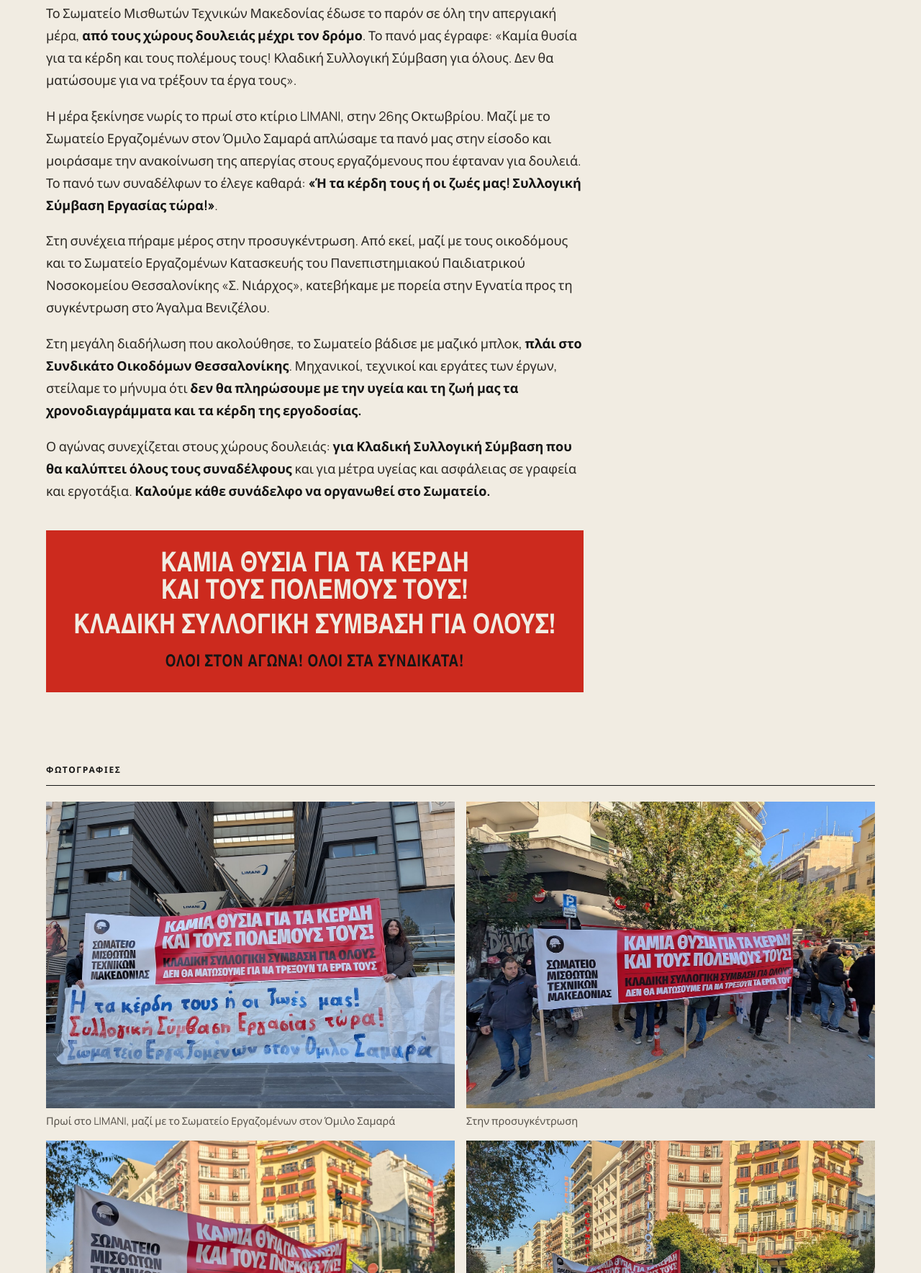
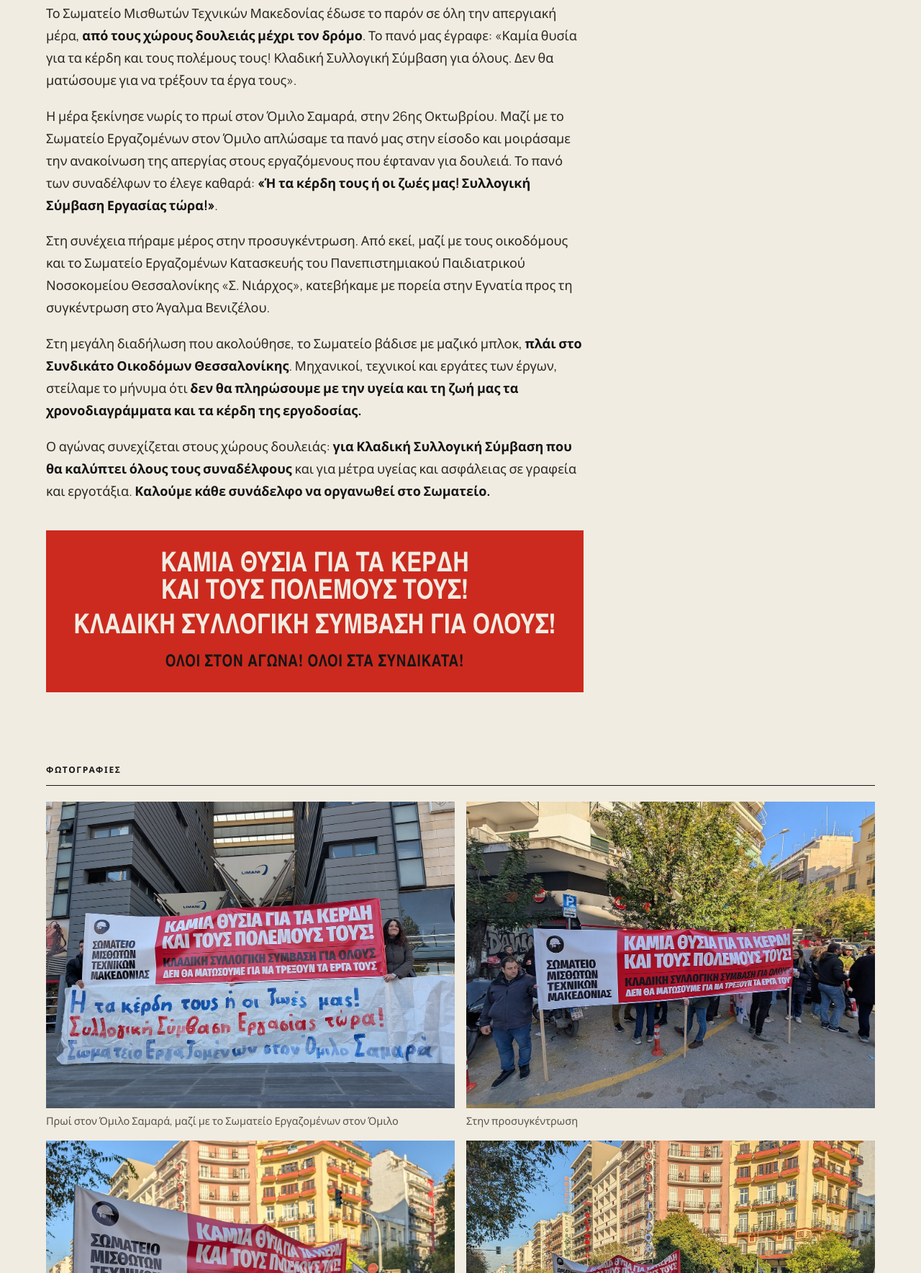
Before and after one commit to smtm-thess/site, an Astro site: page /anakoinoseis/2026-11-26-antapokrisi-apergia-25-noemvri in a window 1280 px wide. Shown: the part 1517-3286 px from the top of the page at 72% size. Built offline with nearby package versions, Linux system fonts and the light colour scheme; Astro itself is replaced by a stand-in of ours; a web font is replaced by a local one.

Commit message:
Ανταπόκριση: η πρωινή παρέμβαση ήταν στον Όμιλο Σαμαρά
Co-Authored-By: Claude Opus 5.5 <noreply@anthropic.com>
Claude-Session: https://claude.ai/code/session_01ESugdHfdkTHMde25oyikZ6

```diff
--- a/src/content/anakoinoseis/2026-11-26-antapokrisi-apergia-25-noemvri.md
+++ b/src/content/anakoinoseis/2026-11-26-antapokrisi-apergia-25-noemvri.md
@@ -11,7 +11,7 @@ photos:
   - src: ./foto/2026-11-26-antapokrisi-apergia-25-noemvri/01.jpg
     alt: "Ανταπόκριση, απεργία 25 Νοέμβρη, Θεσσαλονίκη: το πανό του Σωματείου στην πορεία"
   - src: ./foto/2026-11-26-antapokrisi-apergia-25-noemvri/02.jpg
-    alt: "Πρωί στο LIMANI, μαζί με το Σωματείο Εργαζομένων στον Όμιλο Σαμαρά"
+    alt: "Πρωί στον Όμιλο Σαμαρά, μαζί με το Σωματείο Εργαζομένων στον Όμιλο"
   - src: ./foto/2026-11-26-antapokrisi-apergia-25-noemvri/03.jpg
     alt: "Στην προσυγκέντρωση"
   - src: ./foto/2026-11-26-antapokrisi-apergia-25-noemvri/04.jpg
@@ -32,7 +32,7 @@ photos:
 
 <p>Το Σωματείο Μισθωτών Τεχνικών Μακεδονίας έδωσε το παρόν σε όλη την απεργιακή μέρα, <strong>από τους χώρους δουλειάς μέχρι τον δρόμο</strong>. Το πανό μας έγραφε: «Καμία θυσία για τα κέρδη και τους πολέμους τους! Κλαδική Συλλογική Σύμβαση για όλους. Δεν θα ματώσουμε για να τρέξουν τα έργα τους».</p>
 
-<p>Η μέρα ξεκίνησε νωρίς το πρωί στο κτίριο LIMANI, στην 26ης Οκτωβρίου. Μαζί με το Σωματείο Εργαζομένων στον Όμιλο Σαμαρά απλώσαμε τα πανό μας στην είσοδο και μοιράσαμε την ανακοίνωση της απεργίας στους εργαζόμενους που έφταναν για δουλειά. Το πανό των συναδέλφων το έλεγε καθαρά: <strong>«Ή τα κέρδη τους ή οι ζωές μας! Συλλογική Σύμβαση Εργασίας τώρα!»</strong>.</p>
+<p>Η μέρα ξεκίνησε νωρίς το πρωί στον Όμιλο Σαμαρά, στην 26ης Οκτωβρίου. Μαζί με το Σωματείο Εργαζομένων στον Όμιλο απλώσαμε τα πανό μας στην είσοδο και μοιράσαμε την ανακοίνωση της απεργίας στους εργαζόμενους που έφταναν για δουλειά. Το πανό των συναδέλφων το έλεγε καθαρά: <strong>«Ή τα κέρδη τους ή οι ζωές μας! Συλλογική Σύμβαση Εργασίας τώρα!»</strong>.</p>
 
 <p>Στη συνέχεια πήραμε μέρος στην προσυγκέντρωση. Από εκεί, μαζί με τους οικοδόμους και το Σωματείο Εργαζομένων Κατασκευής του Πανεπιστημιακού Παιδιατρικού Νοσοκομείου Θεσσαλονίκης «Σ. Νιάρχος», κατεβήκαμε με πορεία στην Εγνατία προς τη συγκέντρωση στο Άγαλμα Βενιζέλου.</p>
 
```
